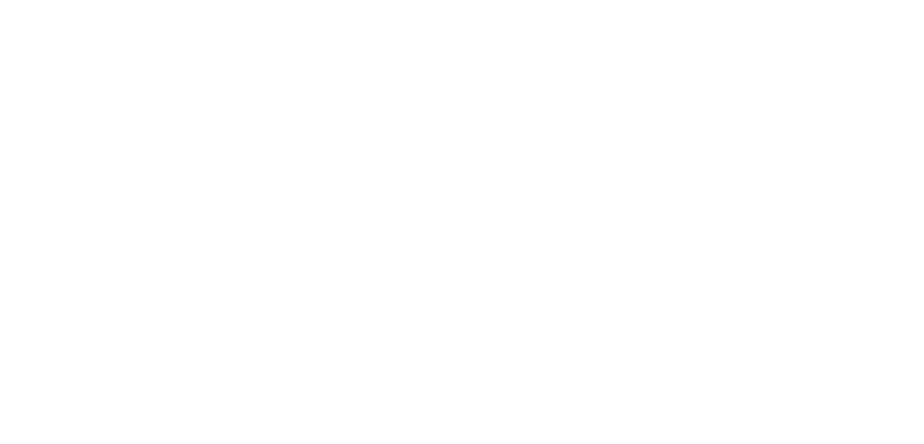
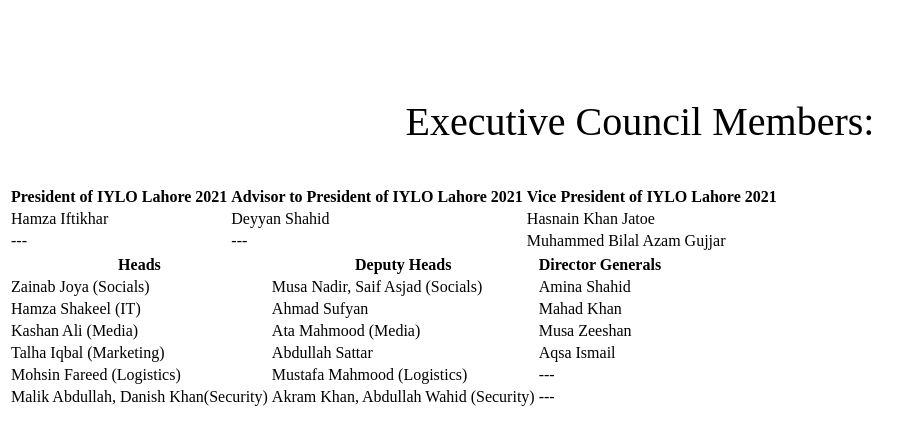
Before and after one commit to iyloteambwp/..., a plain HTML site: page executive.html in a window 1280 px wide. Shown: the whole page, without its empty margins (0-924 px from the left). Drawn offline with Linux system fonts and the light colour scheme.

Commit message:
Update executive.html

```diff
--- a/executive.html
+++ b/executive.html
@@ -6,5 +6,71 @@
 	</head>
 	<body>
 		<h1 style='color: white;'>Executive Council</h1>
+		<div id="main">
+			<div class="inner">
+				<p style='font-size: 40px; text-align: center;'>Executive Council Members:</p>
+				<table>
+					<tr>
+						<th>President of IYLO Lahore 2021</th>
+						<th>Advisor to President of IYLO Lahore 2021</th>
+						<th>Vice President of IYLO Lahore 2021</th>
+
+					</tr>
+					<tr>
+						<td>Hamza Iftikhar</td>
+						<td>Deyyan Shahid</td>
+						<td>Hasnain Khan Jatoe</td>
+
+					</tr>
+					<tr>
+						<td>---</td>
+						<td>---</td>
+						<td>Muhammed Bilal Azam Gujjar</td>
+					</tr>
+				</table>
+				<table>
+					<tr>
+						<th>Heads</th>
+						<th>Deputy Heads</th>
+						<th>Director Generals</th>
+					</tr>
+					<tr>
+						<td>Zainab Joya (Socials)</td>
+						<td>Musa Nadir, Saif Asjad (Socials)</td>
+						<td>Amina Shahid</td>
+
+					</tr>
+					<tr>
+						<td>Hamza Shakeel (IT)</td>
+						<td>Ahmad Sufyan</td>
+						<td>Mahad Khan</td>
+
+					</tr>
+					<tr>
+						<td>Kashan Ali (Media)</td>
+						<td>Ata Mahmood (Media)</td>
+						<td>Musa Zeeshan</td>
+					</tr>
+					<tr>
+						<td>Talha Iqbal (Marketing)</td>
+						<td>Abdullah Sattar</td>
+						<td>Aqsa Ismail</td>
+
+					</tr>
+					<tr>
+						<td>Mohsin Fareed (Logistics)</td>
+						<td>Mustafa Mahmood (Logistics)</td>
+						<td>---</td>
+
+					</tr>
+					<tr>
+						<td>Malik Abdullah, Danish Khan(Security)</td>
+						<td>Akram Khan, Abdullah Wahid (Security)</td>
+						<td>---</td>
+
+					</tr>
+				</table>
+			</div>
+		<div>
 	</body>
 </html>
```
